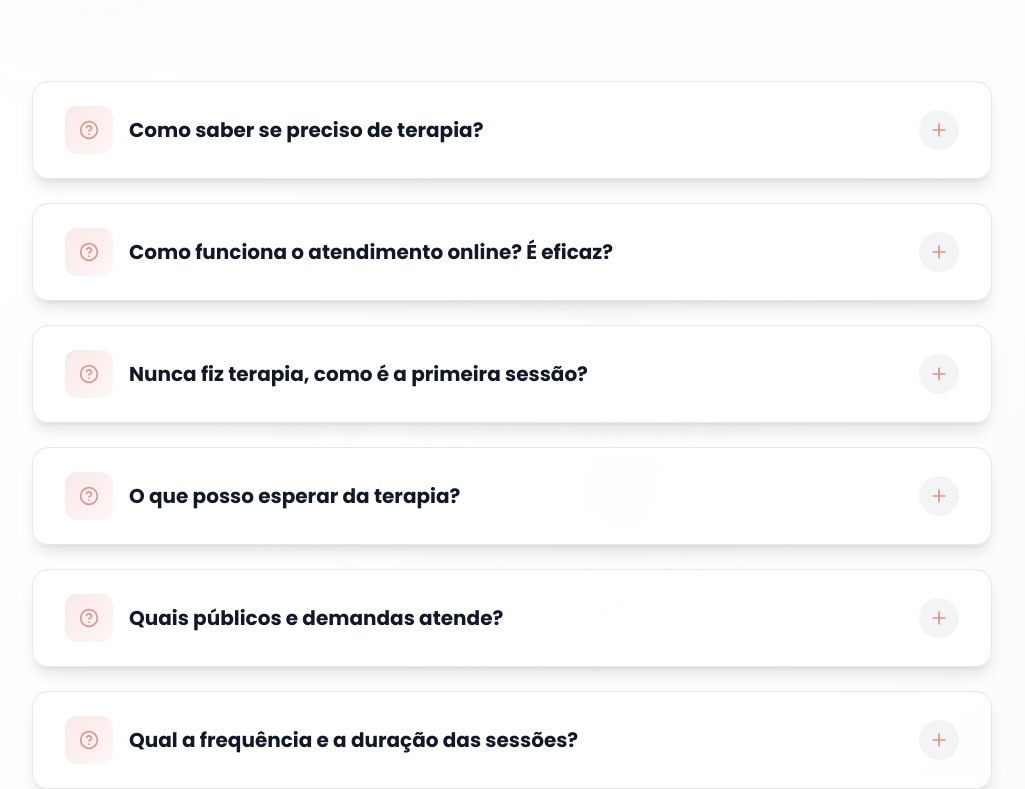
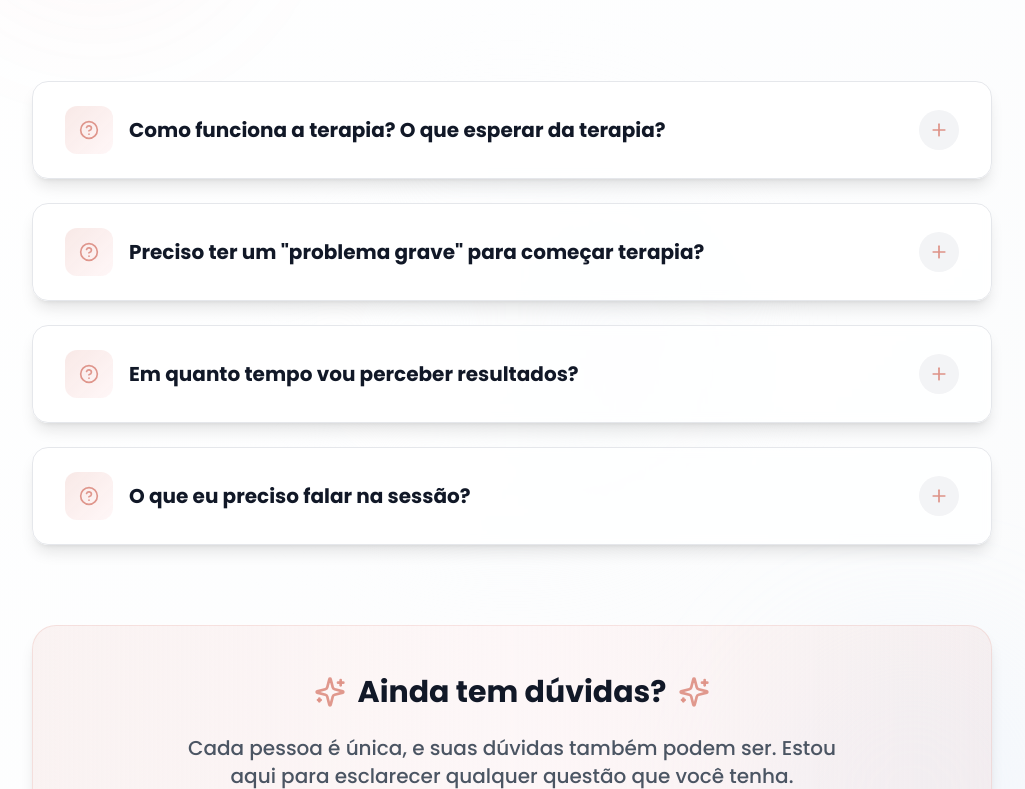
Before and after one commit to leoelevamkt/erik-, a React (Vite) app: page / in a window 1280 px wide. Shown: the part 8411-9200 px from the top of the page, without its empty margins (128-1153 px from the left). Built offline with nearby package versions, Linux system fonts and the light colour scheme.

Commit message:
Update FAQ.tsx

```diff
--- a/src/react-app/components/FAQ.tsx
+++ b/src/react-app/components/FAQ.tsx
@@ -14,28 +14,20 @@ export default function FAQ() {
 
   const faqs = [
     {
-      question: "Como saber se preciso de terapia?",
-      answer: "Existem incontáveis motivos para se buscar terapia e todos eles são válidos. Muitas pessoas buscam esse espaço quando se percebem envoltos por desafios emocionais diversos, como ansiedade, tristeza, questões de relacionamento, vida profissional, identidade e outros. Não é preciso esperar estar em crise para procurar ajuda, e se você sente que pode se beneficiar de um espaço seguro para falar e refletir sobre sua vida, isso já é um ótimo sinal de que a terapia pode te ajudar."
+      question: "Como funciona a terapia? O que esperar da terapia?",
+      answer: "A terapia é um espaço pensado para você, onde pode trazer suas histórias, sentimentos e experiências sem julgamentos. Mais do que buscar respostas prontas, é um processo de construção conjunta: vamos explorar os sentidos, criar novas perspectivas e ampliar possibilidades de escolha diante da sua vida. Não existe um caminho único ou linear, cada encontro é uma oportunidade de descoberta. Algumas vezes pode ser leve e trazer alívio imediato, outras pode mexer em questões mais profundas. O importante é que você não estará sozinho nesse percurso: caminharemos juntos, no seu tempo, respeitando suas necessidades. Acolho cada pessoa em sua singularidade, acreditando que é no diálogo e na relação que mudanças e novas compreensões podem acontecer."
     },
     {
-      question: "Como funciona o atendimento online? É eficaz?",
-      answer: "O atendimento online acontece por meio da plataforma Google Meet, facilitando o acesso à terapia de forma prática, segura e sigilosa. Mantenho a mesma qualidade e confidencialidade de um atendimento presencial, e faz-se necessário ter uma conexão de internet estável, bem como estar em um local privado, seguro e confortável, para o melhor funcionamento."
+      question: "Preciso ter um \"problema grave\" para começar terapia?",
+      answer: "Não. A terapia pode ser procurada em diferentes momentos: para lidar com dificuldades específicas, crises emocionais, ou simplesmente para se conhecer melhor e ampliar possibilidades de vida."
     },
     {
-      question: "Nunca fiz terapia, como é a primeira sessão?",
-      answer: "Meu objetivo na primeira sessão é entender um pouco mais sobre você, seu momento, sua história e as razões que te trouxeram para a terapia. Fique à vontade para compartilhar o que desejar e fizer sentido, e lembre-se que não é necessário falar tudo de uma vez, vamos no seu ritmo e teremos tempo para olhar tudo com cuidado."
+      question: "Em quanto tempo vou perceber resultados?",
+      answer: "Não existe um prazo único. Algumas pessoas sentem mudanças logo nas primeiras sessões, outras percebem transformações mais sutis ao longo do processo. O importante é respeitar seu tempo e caminhar junto nessa construção."
     },
     {
-      question: "O que posso esperar da terapia?",
-      answer: "Você pode esperar um espaço de acolhimento, respeito e compreensão, onde vamos explorar juntos as suas experiências e histórias. É um processo de autoconhecimento e de criação de novos significados para a sua vida, respeitando sempre o seu ritmo. A terapia não traz respostas prontas, mas abre caminhos para descobrir novas formas de lidar com os desafios e construir uma vida mais alinhada com o que é importante para você."
-    },
-    {
-      question: "Quais públicos e demandas atende?",
-      answer: "Atuo na clínica com jovens à partir de 16 anos, adultos e vestibulandos. Em relação à demandas, possuo experiência com questões emocionais, relacionamentos (amorosos, familiares, amizades), carreira e vida profissional, autoestima, identidade, família, ansiedade relacionada aos estudos e vestibulares, entre outros."
-    },
-    {
-      question: "Qual a frequência e a duração das sessões?",
-      answer: "As sessões são realizadas de maneira semanal ou quinzenal, e a duração é de 50 minutos. Os valores das sessões e para seguir de acordo com as normas do Conselho Federal de Psicologia, fica inviável divulgar os valores neste canal. O pagamento pode ser realizado por pix, transferência bancária ou cartão. Para mais detalhes, entre em contato."
+      question: "O que eu preciso falar na sessão?",
+      answer: "O que for importante para você. Pode ser algo que aconteceu na semana, uma lembrança, um incômodo ou até mesmo o silêncio — tudo isso tem espaço e sentido dentro da terapia."
     }
   ];
 
```
